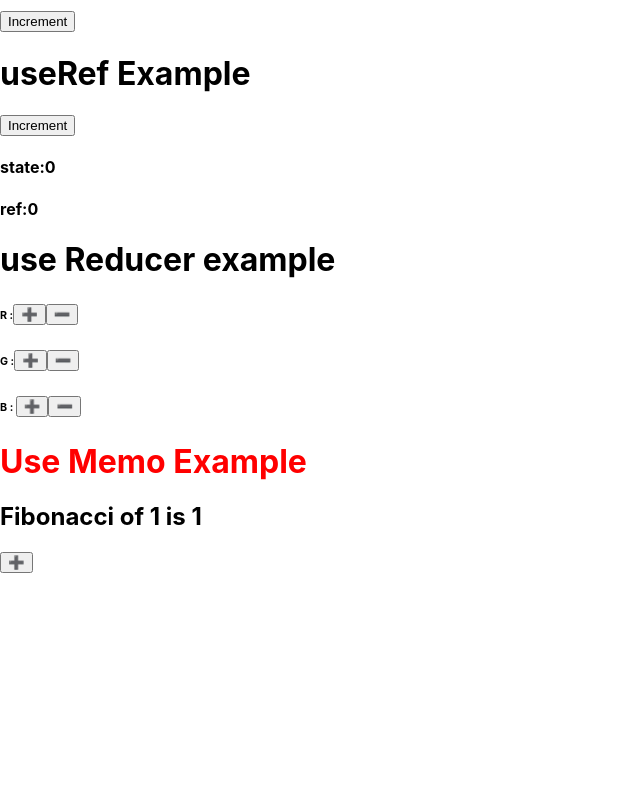
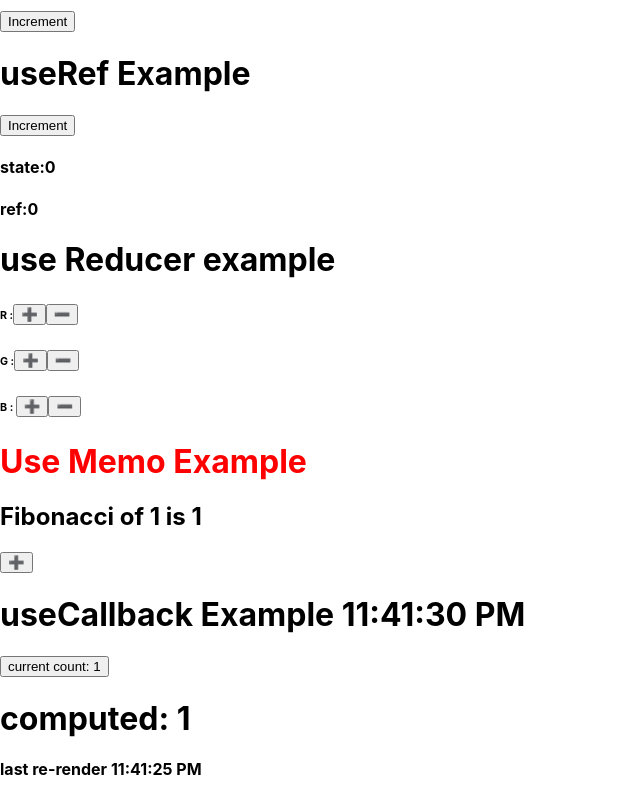
Before and after one commit to shehabadel/Notes, a React (Create React App) app in the folder react1/intermediate-react/: page / in a window 1280 px wide. Shown: the part 580-1380 px from the top of the page, without its empty margins (0-640 px from the left). Before the commit the page ends 1153 px from the top, so only its background shows below. Built offline with nearby package versions, Linux system fonts and the light colour scheme.

Commit message:
finished useCallback, need to practice more on it

```diff
--- a/react1/intermediate-react/src/App.js
+++ b/react1/intermediate-react/src/App.js
@@ -5,6 +5,7 @@ import ContextComponent from './Hooks/Context';
 import RefComponent from './Hooks/Ref';
 import ReducerComponent from './Hooks/Reducer';
 import MemoComponent from './Hooks/Memo';
+import CallbackComponent from './Hooks/Callback';
 function App() {
   return (
 
@@ -16,6 +17,7 @@ function App() {
       <RefComponent />
       <ReducerComponent />
       <MemoComponent />
+      <CallbackComponent />
     </div>
   );
 }
--- /dev/null
+++ b/react1/intermediate-react/src/Hooks/Callback.js
@@ -0,0 +1,53 @@
+import { useCallback, useState, useEffect, memo } from "react";
+
+//useCallback is implemented internally
+//with useMemo
+//While both useMemo and useCallback remember something between renders
+//until the dependancies change, the difference is just what they remember.
+//useMemo will remember the returned value from your function.
+//useCallback will remember your actual function.
+
+//memo checks the properties, and if they
+//were the same as last time, they won't be
+//rerendered, but if they changed they are going
+//to rerender normallyy
+const ExpensiveComputationComponent = memo(({ compute, count }) => {
+    return (
+        <div>
+            <h1>computed: {compute(count)}</h1>
+            <h4>last re-render {new Date().toLocaleTimeString()}</h4>
+        </div>
+    )
+})
+const CallbackComponent = () => {
+    const [time, setTime] = useState(new Date());
+    const [count, setCount] = useState(1);
+
+    useEffect(() => {
+        const timer = setTimeout(() => setTime(new Date()), 1000);
+        return () => clearTimeout(timer);
+    });
+
+    const fibonacci = (n) => {
+        if (n <= 1) {
+            return 1;
+        }
+        return fibonacci(n - 1) + fibonacci(n - 2);
+    };
+
+    return (
+        <div>
+            <h1>useCallback Example {time.toLocaleTimeString()}</h1>
+            <button onClick={() => setCount(count + 1)}>
+                current count: {count}
+            </button>
+            <ExpensiveComputationComponent
+                compute={useCallback(fibonacci, [])}
+                count={count}
+            >
+
+            </ExpensiveComputationComponent>
+        </div>
+    )
+}
+export default CallbackComponent;
```
